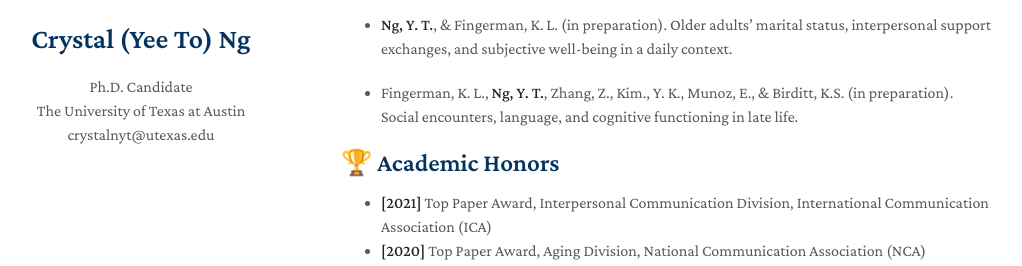
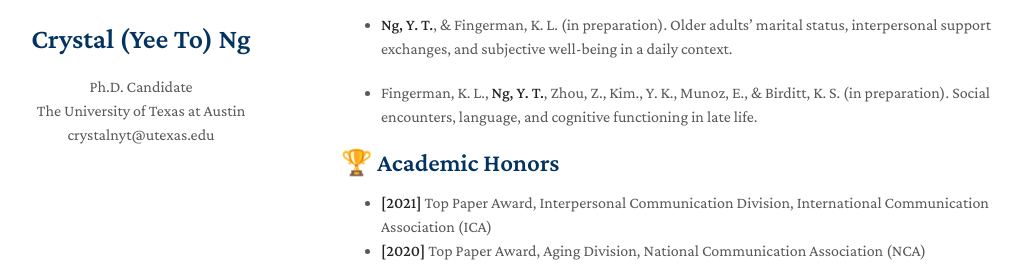
Before and after one commit to Crystal-ng/Crystal-ng.github.io, a Jekyll site: the page built from index.md, in a window 1280 px wide and 900 px high, scrolled down 1613 px. Shown: the part 176-442 px from the top of the window, without its empty margins (129-1151 px from the left). Built offline with Jekyll 4.4.1, drawn with Linux system fonts in a browser that asks for light colours; nearby versions of some CDN libraries; a style sheet for code colours, icons or effects is not loaded; our own code applies the rules of GitHub Pages for plain Markdown files.

Commit message:
Update index.md

```diff
--- a/index.md
+++ b/index.md
@@ -58,7 +58,7 @@ My name is Crystal Ng. I am a Ph.D. candidate at the University of Texas at Aust
 
 - **Ng, Y. T.**, & Fingerman, K. L. (in preparation). Older adults’ marital status, interpersonal support exchanges, and subjective well-being in a daily context.
 
-- Fingerman, K. L., **Ng, Y. T.**, Zhang, Z., Kim., Y. K., Munoz, E., & Birditt, K.S. (in preparation). Social encounters, language, and cognitive functioning
+- Fingerman, K. L., **Ng, Y. T.**, Zhou, Z., Kim., Y. K., Munoz, E., & Birditt, K. S. (in preparation). Social encounters, language, and cognitive functioning
 in late life.
 
 ## 🏆 Academic Honors
```
